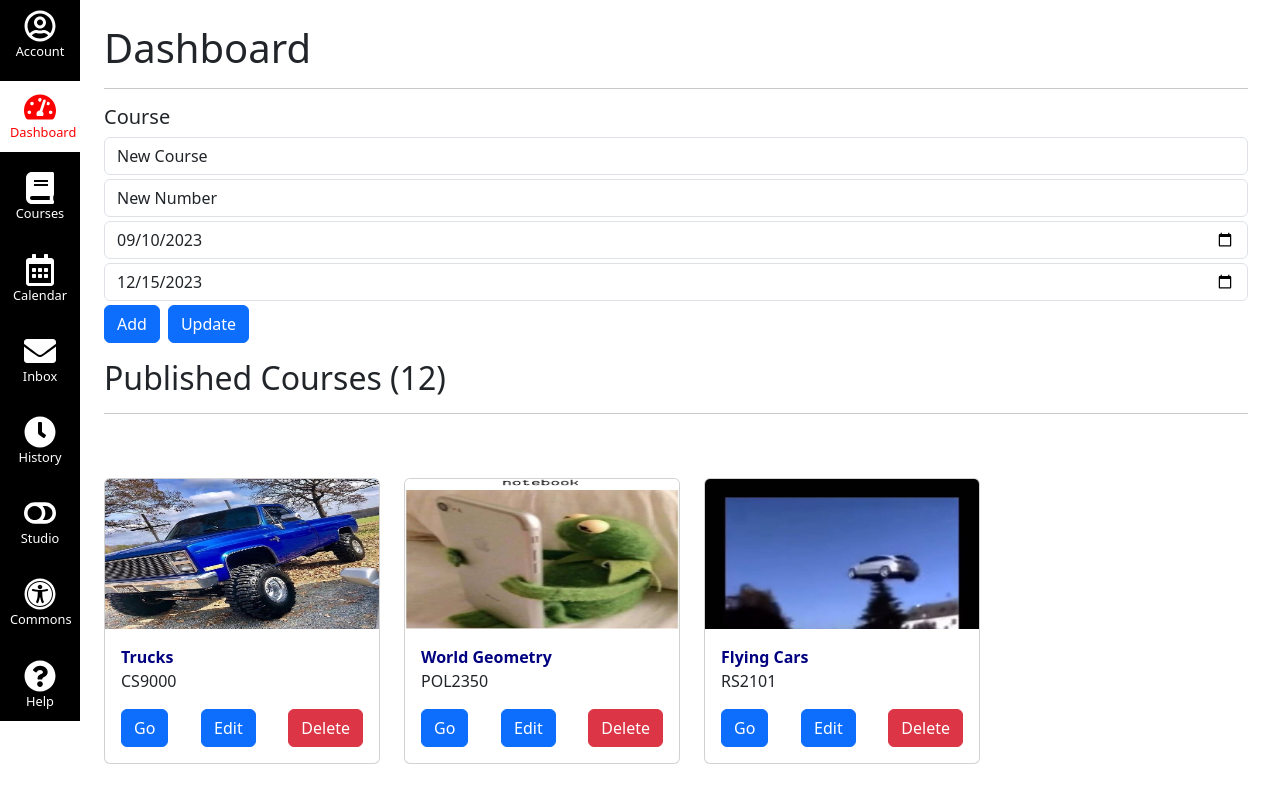
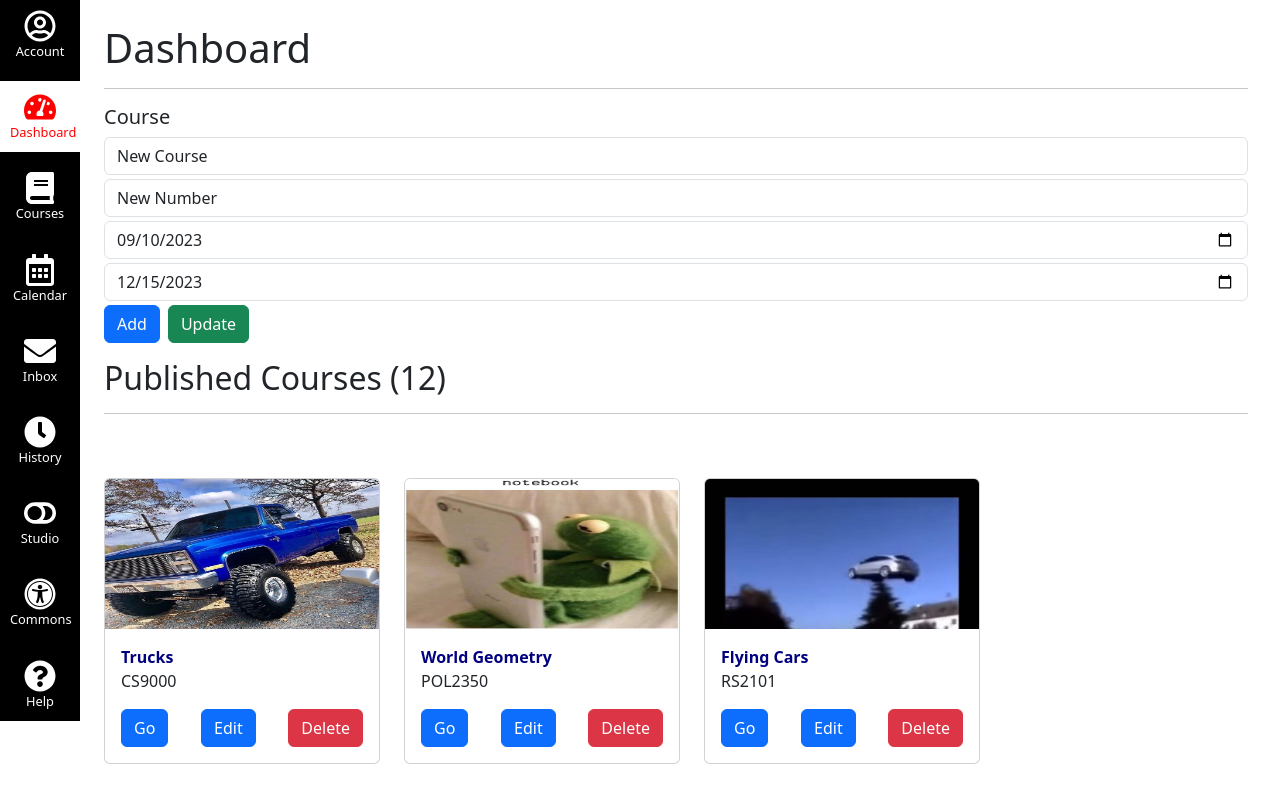
Before and after one commit to jercadet/kanbas-react-web-app, a React (Create React App) app: page /#/Kanbas/Dashboard in a window 1280 px wide. Built offline with nearby package versions, Linux system fonts and the light colour scheme.

Commit message:
color change. still need breadcrumbs

```diff
--- a/src/Kanbas/Dashboard/index.tsx
+++ b/src/Kanbas/Dashboard/index.tsx
@@ -37,35 +37,6 @@ function Dashboard(
 
 ) {
 
-    // const [courses, setCourses] = useState(db.courses);
-    // const [course, setCourse] = useState({
-    //     _id: "0", name: "New Course", number: "New Number",
-    //     startDate: "2023-09-10", endDate: "2023-12-15",
-    //     image: "/images/reactjs.jpg"
-    // });
-    // const addNewCourse = () => {
-    //     const newCourse = {
-    //         ...course,
-    //         _id: new Date().getTime().toString()
-    //     };
-    //     setCourses([...courses, { ...course, ...newCourse }]);
-    // };
-    // const deleteCourse = (courseId: string) => {
-    //     setCourses(courses.filter((course) => course._id !== courseId));
-    // };
-    // const updateCourse = () => {
-    //     setCourses(
-    //         courses.map((c) => {
-    //             if (c._id === course._id) {
-    //                 return course;
-    //             } else {
-    //                 return c;
-    //             }
-    //         })
-    //     );
-    // };
-
-
     return (
         <div className="d-flex">
             <div className="d-md-none">
@@ -82,7 +53,7 @@ function Dashboard(
                     <button className="btn btn-primary me-2" onClick={addNewCourse} >
                         Add
                     </button>
-                    <button onClick={updateCourse} className="btn btn-primary me-2" >
+                    <button onClick={updateCourse} className="btn btn-success me-2" >
                         Update
                     </button>
                 </div>
```
